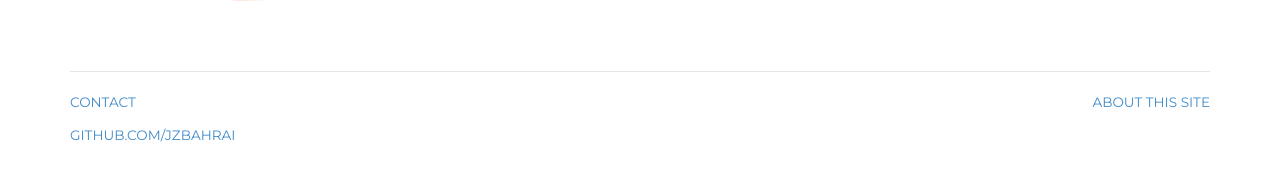
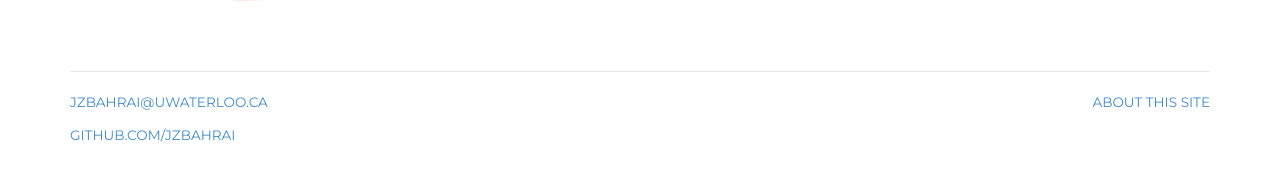
Before and after one commit to jzbahrai/jzbahrai.github.io, a Jekyll site: the page built from index.html, in a window 1280 px wide. Shown: the part 548-729 px from the top of the page. Built offline with Jekyll 4.4.1, drawn with Linux system fonts in a browser that asks for light colours.

Commit message:
addd default

```diff
--- a/_layouts/default.html
+++ b/_layouts/default.html
@@ -26,7 +26,7 @@
 				<div class="footer">
 					<div class="row">
 					<div class="col-sm-8">
-					<p><small><a href="mailto:jzbahrai@uwaterloo.ca" target="_blank">Contact</a></small></p>
+					<p><small><a href="mailto:jzbahrai@uwaterloo.ca" target="_blank">jzbahrai@uwaterloo.ca</a></small></p>
 					<P><small><a href="https://github.com/jzbahrai">github.com/jzbahrai</a></small></p>
 					</div>
 					<div class="col-sm-4">
```
